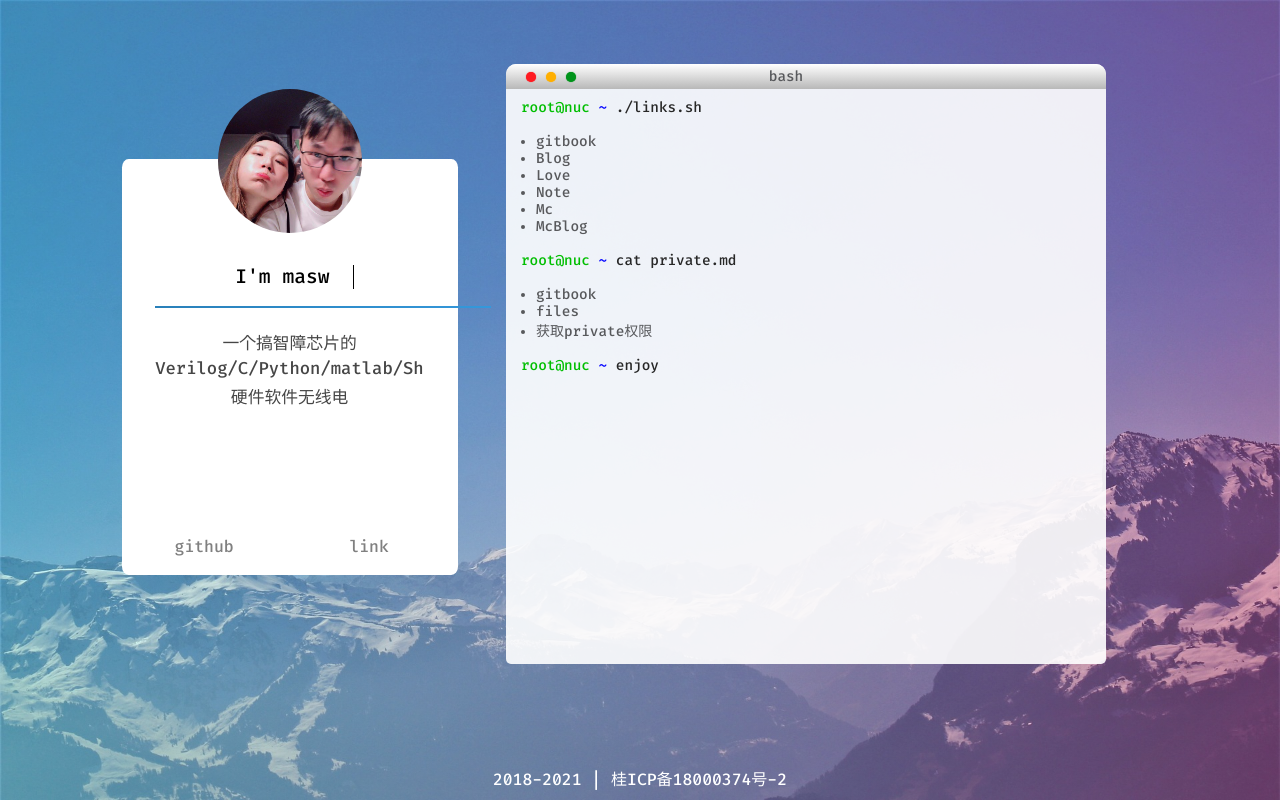
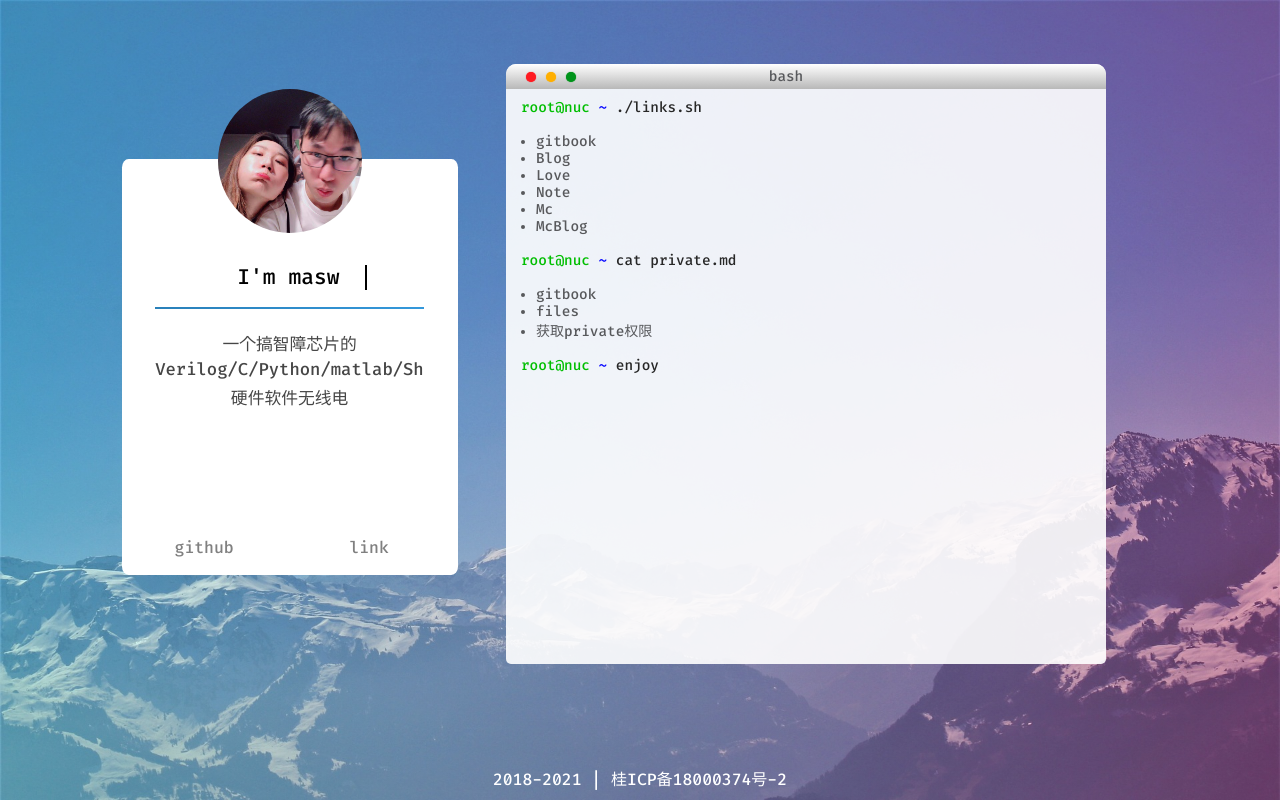
Before and after one commit to maswx/masw.tech, a plain HTML site: page index.html in a window 1280 px wide. In both pictures the pointer is over the element "I'm masw". Drawn offline with Linux system fonts and the light colour scheme.

Commit message:
size changed

```diff
--- a/css/masw.css
+++ b/css/masw.css
@@ -89,11 +89,11 @@ body {
 }
 
 .meBox:hover .meBox-title p {
-    font-size: 1.2rem;
+    font-size: 1.3rem;
 }
 
 .meBox-title .fg {
-    width: 100%;
+    width: 80%;
     height: 2px;
     background-image: linear-gradient(to left, #3498db, #2980b9);
     margin: 5% 0 0 10%;
```
